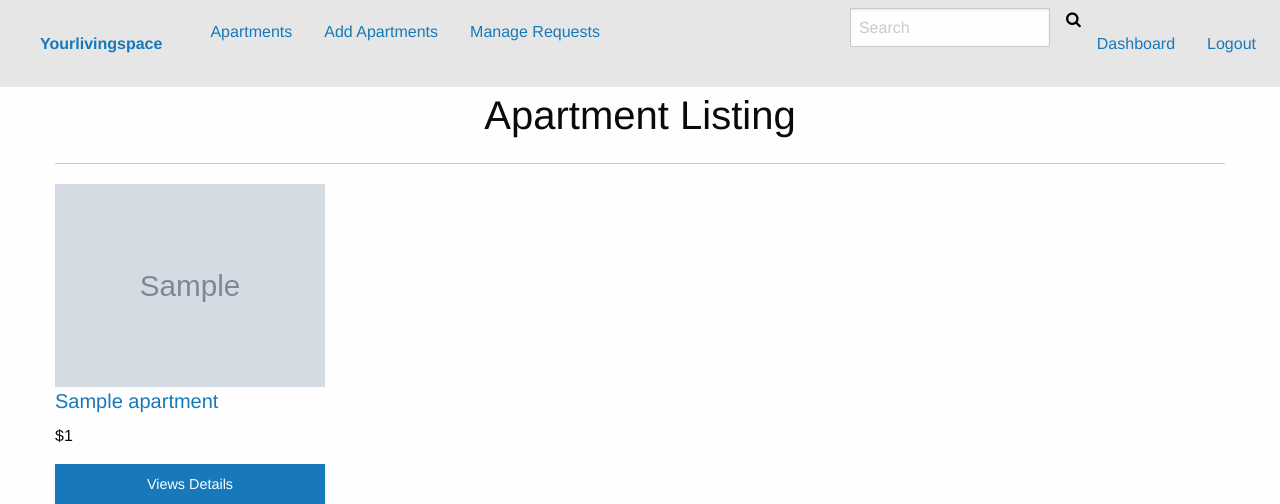
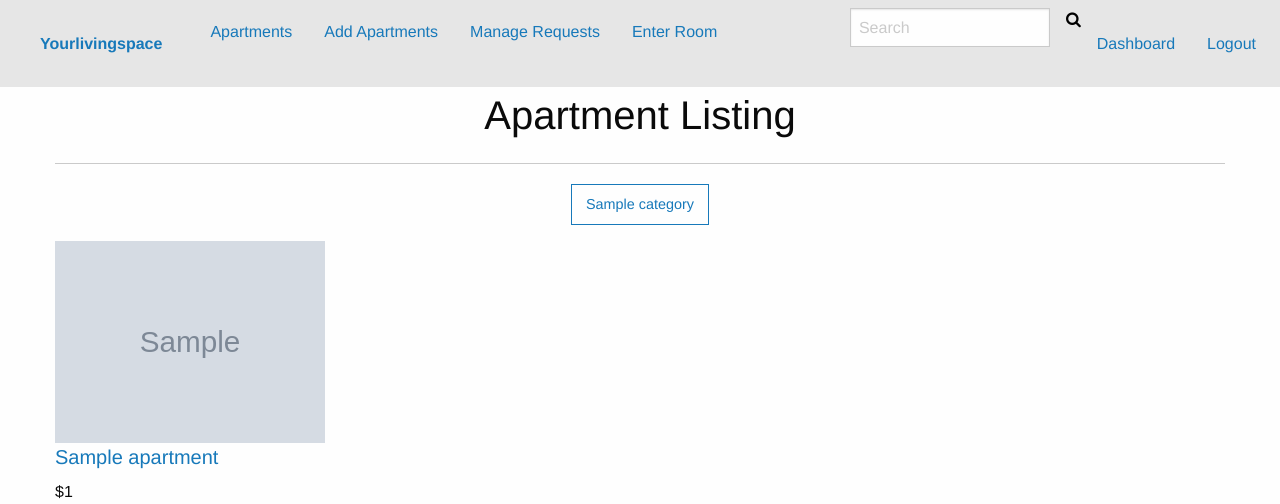
Before and after one commit to ysoni0303/CINS-465---yourlivingspace, a Django app: page /apartment/ in a window 1280 px wide. Shown: the top 504 px of the page. Run offline with Django 3.2, Linux system fonts and the light colour scheme; a user stored in the database is signed in; tables that the repository leaves empty hold one stand-in row (values such as "Sample post"); grey boxes marked "Sample" are stand-in pictures; some libraries are stand-ins or nearby versions.

Commit message:
added addition chat layoutchat for admin and fixes

```diff
--- a/apartment/models.py
+++ b/apartment/models.py
@@ -39,6 +39,7 @@ class Apartment(models.Model):
 
 
 
+
 class Review(models.Model):
     apartment = models.ForeignKey(Apartment, on_delete=models.CASCADE)
     user = models.ForeignKey(Account, on_delete=models.CASCADE)
--- a/apartment/views.py
+++ b/apartment/views.py
@@ -1,22 +1,32 @@
 from django.http.response import HttpResponse
+from django.core.paginator import EmptyPage, PageNotAnInteger, Paginator
 from django.shortcuts import render, get_object_or_404, redirect
+from django.contrib.auth.decorators import login_required
+from django.http import HttpResponse
+from django.contrib import messages
+from django.db.models import Q
+from slugify import slugify
+
+from checkout.models import Application
 from apartment.models import Apartment
 from .models import Apartment, Review
 from category.models import Category
-from checkout.models import Application
 from checkout.forms import ApplicationForm
 from .forms import ReviewForm, ApartmentForm, ApartmentFormForSaving
-from django.contrib import messages
-from django.core.paginator import EmptyPage, PageNotAnInteger, Paginator
-from django.http import HttpResponse
-from django.db.models import Q
-from django.contrib.auth.decorators import login_required
-from slugify import slugify
 
 def apartment(request):
-    apartments = Apartment.objects.all().filter(is_available=True).order_by('-id')
+    p = request.GET.get('page')
+    categories = Category.objects.filter()
+    total_apartments = Apartment.objects.filter(is_available=True).order_by('-id')
+    paginator = Paginator(total_apartments, 4)
+
+    apartments = paginator.get_page(p)
+    total_apartments = total_apartments.count()
+
     context = {
         'apartments': apartments,
+        'count': total_apartments,
+        'categories' : categories
     }
     return render(request, 'apartment/apartment.html', context)
 
@@ -69,6 +79,7 @@ def update_status(request, id):
 
 def apartmentListing(request, slug=None):
     p = request.GET.get('page')
+    all_categories = Category.objects.filter()
     categories = get_object_or_404(Category, slug=slug)
     total_apartments = Apartment.objects.filter(category=categories, is_available=True).order_by('-id')
     paginator = Paginator(total_apartments, 4)
@@ -79,6 +90,7 @@ def apartmentListing(request, slug=None):
     context = {
         'apartments': apartments,
         'count': total_apartments,
+        'categories': all_categories
     }
 
     return render(request, 'apartment/apartment.html', context)
--- a/chat/urls.py
+++ b/chat/urls.py
@@ -5,4 +5,5 @@ from . import views
 urlpatterns = [
     path('', views.index, name='index'),
     path('<str:room_name>/', views.room, name='room'),
+    path('enter_room', views.enter_room, name='enter_room'),
 ]
--- a/chat/views.py
+++ b/chat/views.py
@@ -10,3 +10,7 @@ def room(request, room_name):
     return render(request, 'chat/chatroom.html', {
         'room_name': room_name
     })
+
+@login_required(login_url = 'login')
+def enter_room(request):
+    return render(request, 'chat/enter_room.html')
--- a/templates/apartment/apartment.html
+++ b/templates/apartment/apartment.html
@@ -10,7 +10,7 @@
     <hr>
     </div>
   <div class="row column text-center">
-      {% for category in list %}
+      {% for category in categories %}
       <a href={{ category.get_url }}  class="button hollow filter-simple-button is-active" data-filter="studio">{{ category.name }}</a>
       {% endfor %}
   </div>
--- a/templates/base.html
+++ b/templates/base.html
@@ -49,6 +49,7 @@
       {% if user.is_admin == True %}
       <li><a href="{% url 'apartment_add' %}">Add Apartments</a></li>
       <li><a href="{% url 'manage_request' %}">Manage Requests </a></li>
+      <li><a href="{% url 'enter_room' %}">Enter Room </a></li>
       {% endif %}
 
       {% if user.id is not None%}
--- a/templates/chat/chatroom.html
+++ b/templates/chat/chatroom.html
@@ -19,8 +19,6 @@
 </head>
 
 <body>
-
-
     <div class="container">
         <div class="row d-flex justify-content-center">
             <div class="col-6" onKeyPress="return myFunction(event)">
```
Also changed, not shown: accounts/views.py (+10 -11 lines), checkout/views.py (+8 -7 lines), templates/chat/enter_room.html (added, +25 -0 lines), accounts/models.py (line endings or trailing spaces), 1 other file.
